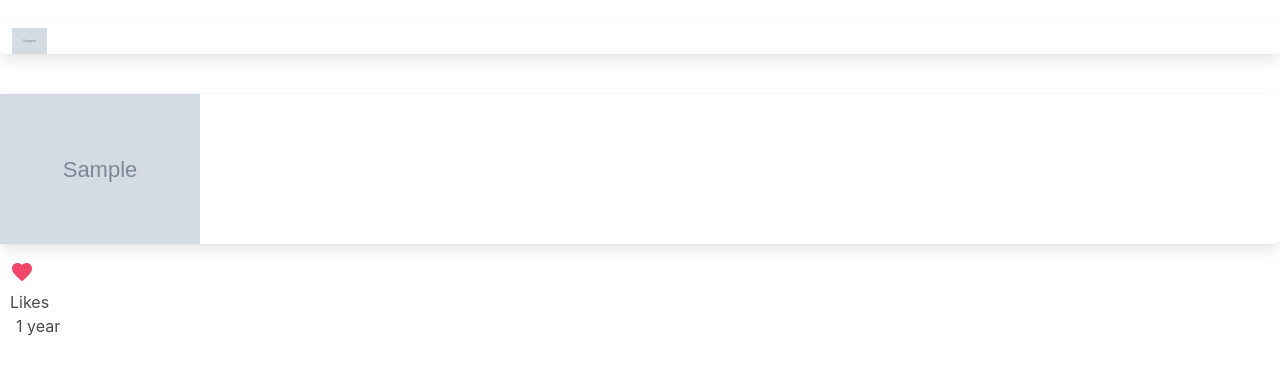
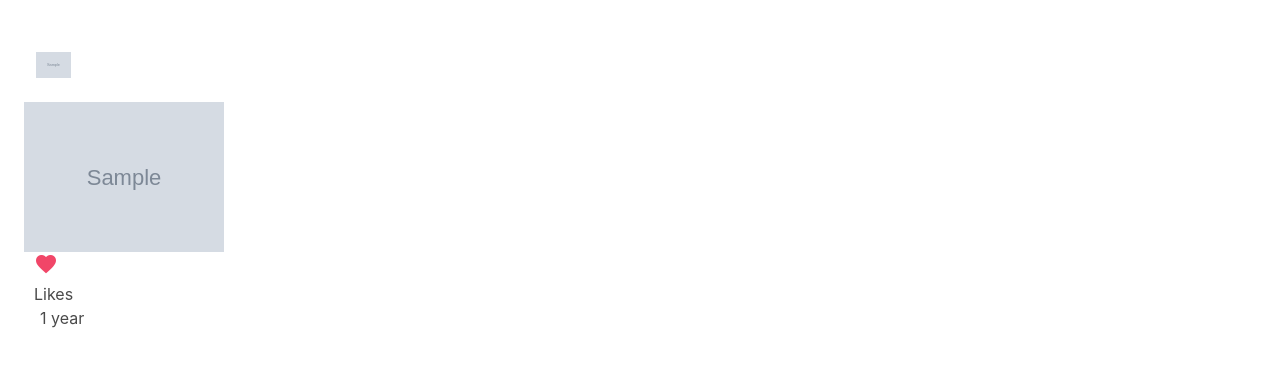
Before and after one commit to Bridgit-wairimu/insta-clone, a Django app: page / in a window 1280 px wide. Shown: the part 54-429 px from the top of the page. Run offline with Django 3.2, Linux system fonts and the light colour scheme; a user stored in the database is signed in; tables that the repository leaves empty hold one stand-in row (values such as "Sample post"); grey boxes marked "Sample" are stand-in pictures; some libraries are stand-ins or nearby versions.

Commit message:
gave the image a div class of content

```diff
--- a/instagram/templates/welcome.html
+++ b/instagram/templates/welcome.html
@@ -6,16 +6,15 @@
 
 
       {% for image in images %}
-        <div class="card mb-4">
-                <div class="card-title">
+    <div class="card-content">
+    <div class="media">
+      <div class="media-left">
                     <img src="{{image.user.profile_picture.url}}" class="rounded-circle border ml-3 mt-2  mr-3"
                    alt="{{image.user.user.username}}" width="35" height="35">
                 </div>
             </div>
                 <br>
-                    <div class="card mb-4">
                         <img src="{{image.image.url}}"class="card-img" width="200px" height="150px">
-                    </div>
 
     <div class="media-right">
       <a href=""><i class="material-icons has-text-danger">favorite</i></a>
```
